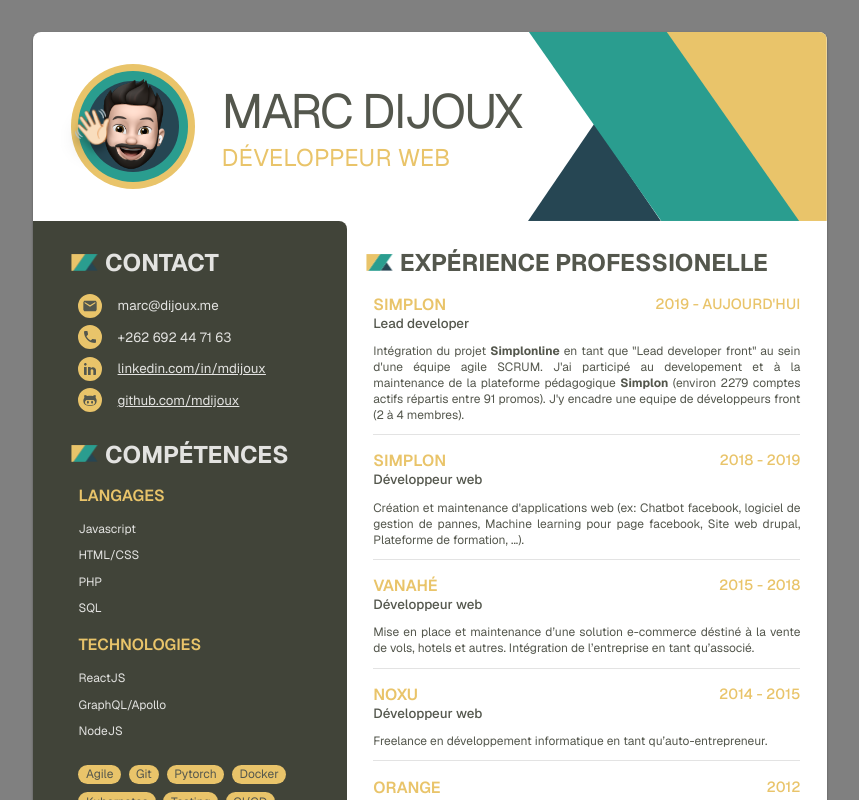
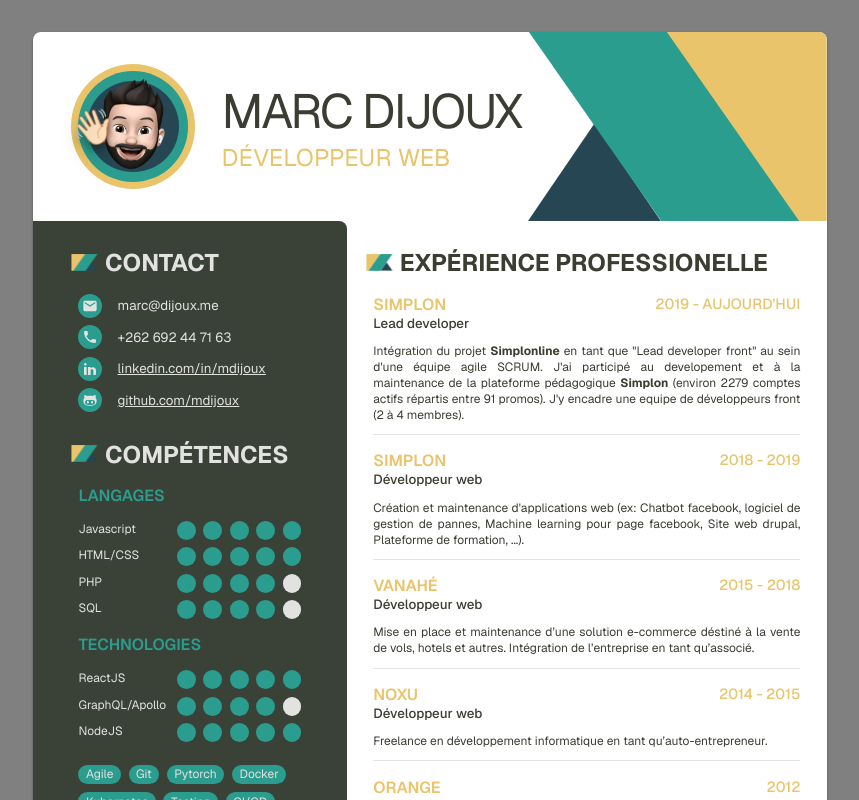
Before and after one commit to mdijoux/mdijoux, a Next.js app: page / in a window 1280 px wide. Shown: the top 800 px of the page, without its empty margins (210-1069 px from the left). Built offline with nearby package versions, Linux system fonts and the light colour scheme.

Commit message:
fix: simplified theming

```diff
--- a/components/PrintPage/PrintPage.module.css
+++ b/components/PrintPage/PrintPage.module.css
@@ -116,7 +116,7 @@
 
 .job {
     font-size: 18pt;
-    color: var(--accent-color);
+    color: var(--text-subtitle);
 }
 
 .root > footer {
--- a/components/Rater/Rater.module.css
+++ b/components/Rater/Rater.module.css
@@ -17,20 +17,9 @@
 }
 
 .rater > .full {
-    background: var(--text-accent-secondary);
+    background: var(--text-subtitle);
 }
 
 .rater > .empty {
-    background: var(--text-normal-secondary);
+    background: var(--text-base);
 }
-
-@media (prefers-color-scheme: dark) {
-    .rater > .full {
-        background: var(--text-accent-primary);
-    }
-
-    .rater > .empty {
-        background: var(--text-normal-primary);
-    }
-
-}
--- a/styles/globals.css
+++ b/styles/globals.css
@@ -16,67 +16,58 @@
 
   /* --primary-color: #45A345;
   --primary-color-darker: #2F893F;
-  --primary-color-darkest: #255C2C;
-  --accent-color: var(--primary-color); */
-
+  --primary-color-darkest: #255C2C; */
 
   /* --primary-color: #4cc9f0;
   --primary-color-darker: #4361ee;
-  --primary-color-darkest: #3a0ca3;
-  --accent-color: var(--primary-color-darker); */
+  --primary-color-darkest: #3a0ca3; */
 
   /* --primary-color: #b298dc;
   --primary-color-darker: #a663cc;
-  --primary-color-darkest: #6f2dbd;
-  --accent-color: var(--primary-color-darker); */
+  --primary-color-darkest: #6f2dbd; */
+
 
   /* --primary-color: #57cc99;
   --primary-color-darker: #38a3a5;
-  --primary-color-darkest: #22577a;
-  --accent-color: var(--primary-color-darker); */
+  --primary-color-darkest: #22577a; */
 
   --primary-color: #e9c46a;
   --primary-color-darker: #2a9d8f;
   --primary-color-darkest: #264653;
-  --accent-color: var(--primary-color);
 
-  --base-black: color-mix(in srgb, white, #414439 90%);
-  --base-white: color-mix(in srgb, white, #414439 15%);
+  --base-black: color-mix(in srgb, #414439, black 10%);
+  --base-white: color-mix(in srgb, white, var(--base-black) 15%);
 
   --bg-primary: white;
-  --bg-secondary: color-mix(in srgb, var(--primary-color-darker), #414439 100%);
+  --bg-secondary: color-mix(in srgb, var(--primary-color-darker), var(--base-black) 95%);
 
-  --text-title: var(--base-black);
-  --text-subtitle: var(--accent-color);
+  --text-title: var(--text-base);
+  --text-subtitle: var(--primary-color);
   --text-base: var(--base-black);
   --bg-footer: var(--primary-color-darker);
 }
 
 :root aside {
-  --text-title: var(--base-white);
-  --text-subtitle: var(--primary-color);
+  --text-title: var(--text-base);
+  --text-subtitle: var(--primary-color-darker);
   --text-base: var(--base-white);
-  --bg-tag: var(--primary-color);
-  --text-tag: var(--base-black);
+  --bg-tag: var(--text-subtitle);
+  --text-tag: var(--text-base);
 }
 
 @media (prefers-color-scheme: dark) {
   :root {
-    --text-title: var(--base-white);
-    --text-subtitle: var(--accent-color);
+    --text-subtitle: var(--primary-color);
     --text-base: var(--base-white);
     --bg-footer: var(--primary-color-darker);
 
-    --bg-primary: color-mix(in srgb, var(--primary-color-darkest), #414439 85%);
+    --bg-primary: color-mix(in srgb, var(--primary-color-darkest), var(--base-black) 85%);
     --bg-secondary: var(--primary-color);
   }
 
   :root aside {
-    --text-title: var(--base-black);
     --text-subtitle: var(--primary-color-darker);
     --text-base: var(--base-black);
-    --bg-tag: var(--base-black);
-    --text-tag: var(--base-white);
   }
 }
 
```
